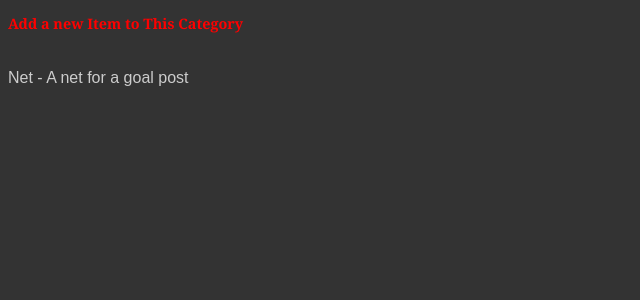
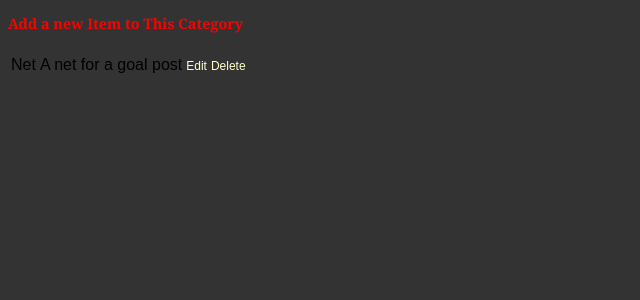
Before and after one commit to codingvirtual/p3-item-catalog-fullstack-nano, a Flask app: page /category/2/items in a window 1280 px wide. Shown: the top 300 px of the page, without its empty margins (0-640 px from the left). Run offline with Flask 2, Linux system fonts and the light colour scheme; data comes from the database, SQL or seed files in the repository; both versions use the stored data as it was after the commit.

Commit message:
delete item

```diff
--- a/application.py
+++ b/application.py
@@ -126,7 +126,12 @@
 # ITEMS:            Delete
 # REQUIRED PARAMS:  Item ID to delete
 # PERMISSIONS:      Logged-in user
-@app.route('/item/<int:categoryitems_id>/delete', methods=['DELETE'])
+@app.route('/item/<int:categoryitems_id>/delete')
+def itemDelete(categoryitems_id):
+    item = session.query(CategoryItem).filter_by(id=categoryitems_id).one()
+    session.delete(item)
+    session.commit()
+    return redirect(url_for('category_list'))
 
 
 
--- a/templates/items_in_category.html
+++ b/templates/items_in_category.html
@@ -7,7 +7,7 @@
     <title>Items in {{categoryname}}</title>
 </head>
 <body>
-<div>
+
 <div class='flash'>
     {% with messages = get_flashed_messages() %}
     {% if messages %}
@@ -20,15 +20,19 @@
     {% endwith %}
 </div>
 <div class="protected">
-        <h2><a href="/item/{{category_id}}/add" class="protected">Add a new Item to This Category</a></h2>
-        <br />
+    <h2><a href="/item/{{category_id}}/add" class="protected">Add a new Item to
+        This Category</a></h2>
+    <br/>
 </div>
+<table>
     {% for i in categoryitems %}
-    <div>
-        <span><p>{{i.title}} - {{i.description}}</p></span>
-    </div>
+    <tr>
+        <td>{{i.title}}</td>
+        <td>{{i.description}}</td>
+        <td class="protected"><a href="item/{{i.id}}/edit">Edit</a></td>
+        <td class="protected"><a href="/item/{{i.id}}/delete">Delete</a></td>
+    </tr>
     {% endfor %}
-</div>
-</div>
+</table>
 </body>
 </html>
```
Also changed, not shown: catalog.db. Lines whose indentation alone changed are shown as unchanged.
